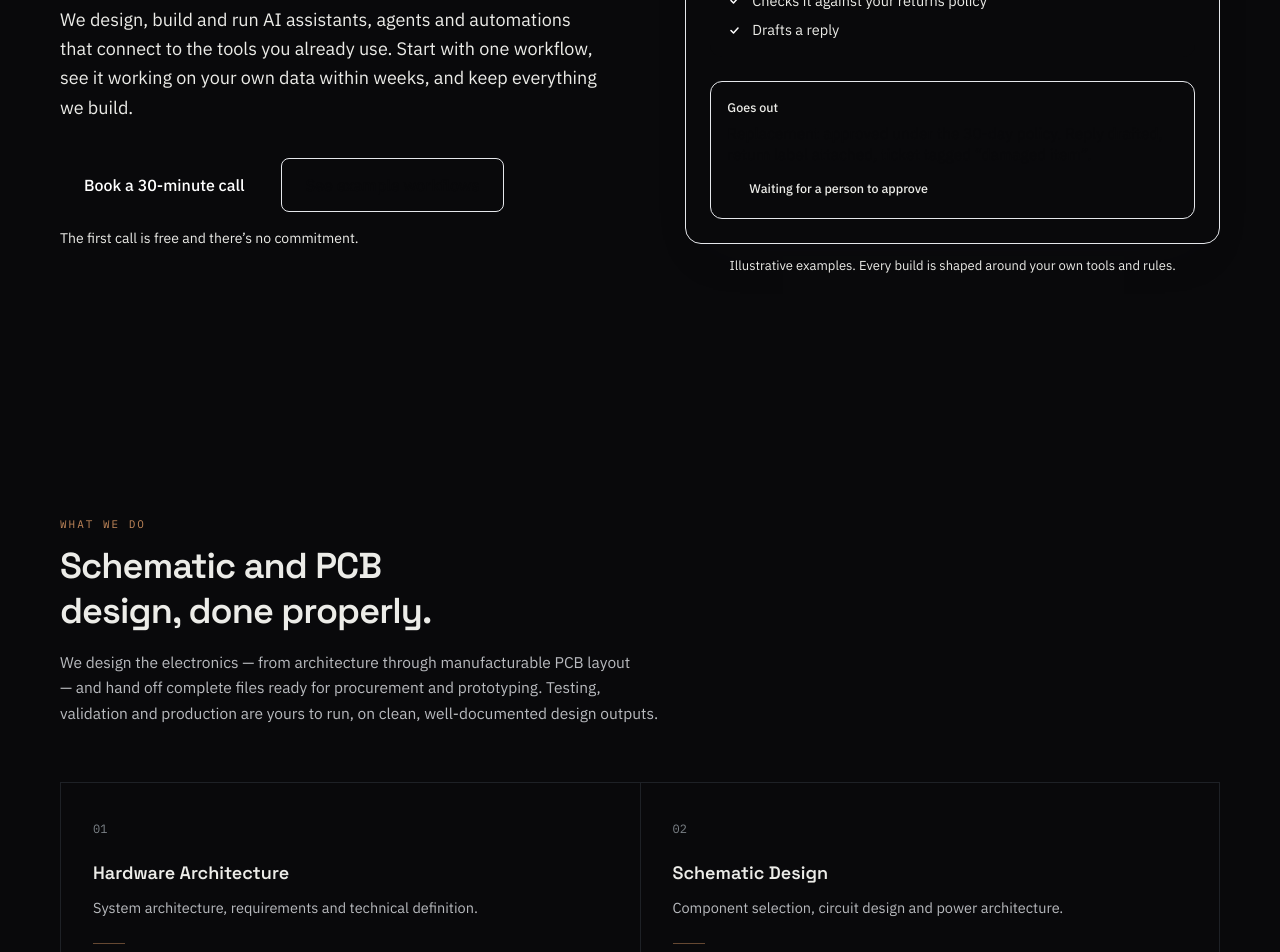
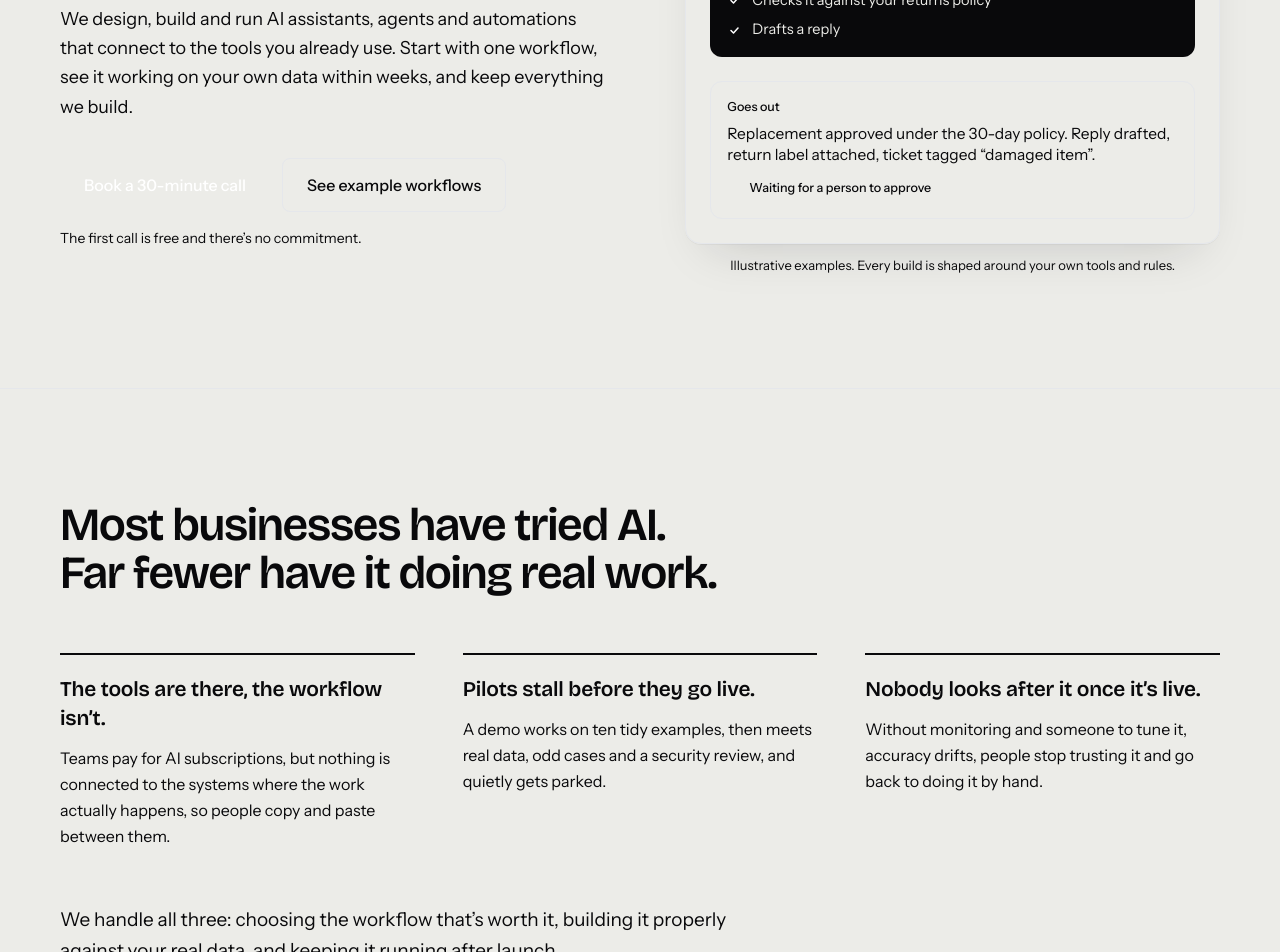
Before and after one commit to yashsagar1131-lab/rapidflowdesigns, a Next.js app: page / in a window 1280 px wide. Shown: the part 440-1392 px from the top of the page. Built offline with nearby package versions, Linux system fonts and the light colour scheme.

Commit message:
AI agency redesign: layout, page and styles

```diff
--- a/app/globals.css
+++ b/app/globals.css
@@ -2,79 +2,86 @@
 @tailwind components;
 @tailwind utilities;
 
-:root {
-  --grid-line: rgba(236, 236, 232, 0.045);
-}
-
-* {
+html {
   scroll-behavior: smooth;
-}
-
-html {
+  scroll-padding-top: 80px;
   -webkit-font-smoothing: antialiased;
 }
 
 body {
-  background-color: #09090b;
-  color: #ecece8;
-}
-
-@media (prefers-reduced-motion: reduce) {
-  * {
-    animation-duration: 0.001ms !important;
-    animation-iteration-count: 1 !important;
-    transition-duration: 0.001ms !important;
-    scroll-behavior: auto !important;
-  }
+  background-color: #f3f4f1;
+  color: #15171c;
 }
 
 ::selection {
-  background: #c1875a;
-  color: #09090b;
-}
-
-/*
-  Reveal-on-scroll, fail-safe by design: content has no hidden state at
-  all unless the JS component explicitly opts an element into it (and even
-  then, the component forces visibility after 1.5s no matter what). If JS
-  never runs — disabled, blocked, or errors elsewhere on the page — content
-  simply has no animation classes applied and renders normally.
-*/
-.reveal-pending {
-  opacity: 0;
-  transform: translateY(16px);
-}
-.reveal-in {
-  animation: fade-up 0.7s cubic-bezier(0.16, 1, 0.3, 1) forwards;
+  background: #1f6f5c;
+  color: #ffffff;
 }
 
 .text-balance {
   text-wrap: balance;
 }
 
-/* Focus visibility */
+.text-pretty {
+  text-wrap: pretty;
+}
+
 a:focus-visible,
 button:focus-visible,
 input:focus-visible,
 textarea:focus-visible,
-select:focus-visible {
-  outline: 2px solid #c1875a;
+select:focus-visible,
+summary:focus-visible {
+  outline: 2px solid #1f6f5c;
   outline-offset: 3px;
-  border-radius: 2px;
+  border-radius: 4px;
 }
 
-.grid-field {
-  background-image: var(--tw-gradient-stops), var(--tw-gradient-stops);
-  background-image: linear-gradient(to right, var(--grid-line) 1px, transparent 1px),
-    linear-gradient(to bottom, var(--grid-line) 1px, transparent 1px);
-  background-size: 56px 56px;
+/* Hero flow demo: the only ambient motion on the page. */
+@keyframes step-in {
+  from {
+    opacity: 0;
+    transform: translateY(6px);
+  }
+  to {
+    opacity: 1;
+    transform: translateY(0);
+  }
 }
 
-/* Hero circuit diagram: fine reference-designator/silkscreen text renders
-   below legible size once the SVG is scaled down to phone width, so hide
-   it there rather than let it render as illegible clutter. */
-@media (max-width: 480px) {
-  .hero-svg-fine-detail {
+@keyframes travel {
+  from {
+    top: 0%;
+  }
+  to {
+    top: 100%;
+  }
+}
+
+.step-in {
+  animation: step-in 0.45s cubic-bezier(0.16, 1, 0.3, 1) both;
+}
+
+.flow-dot {
+  animation: travel 1.6s cubic-bezier(0.45, 0, 0.55, 1) infinite;
+}
+
+@media (prefers-reduced-motion: reduce) {
+  html {
+    scroll-behavior: auto;
+  }
+  .step-in,
+  .flow-dot {
+    animation: none !important;
+  }
+  .flow-dot {
     display: none;
   }
 }
+
+details > summary {
+  list-style: none;
+}
+details > summary::-webkit-details-marker {
+  display: none;
+}
--- a/app/layout.tsx
+++ b/app/layout.tsx
@@ -1,60 +1,50 @@
 import type { Metadata } from "next";
-import { Space_Grotesk, IBM_Plex_Sans, IBM_Plex_Mono } from "next/font/google";
+import { Bricolage_Grotesque, Instrument_Sans } from "next/font/google";
 import "./globals.css";
 
-const display = Space_Grotesk({
+const display = Bricolage_Grotesque({
   subsets: ["latin"],
-  weight: ["500", "600", "700"],
   variable: "--font-display",
   display: "swap",
 });
 
-const body = IBM_Plex_Sans({
+const body = Instrument_Sans({
   subsets: ["latin"],
-  weight: ["400", "500", "600"],
   variable: "--font-body",
   display: "swap",
 });
 
-const mono = IBM_Plex_Mono({
-  subsets: ["latin"],
-  weight: ["400", "500"],
-  variable: "--font-mono",
-  display: "swap",
-});
-
 const siteUrl = "https://rapidflowdesigns.com";
+const title = "RapidFlow Designs | AI Development & Implementation";
+const description =
+  "RapidFlow Designs designs, builds and runs AI systems — assistants, agents and automations — that connect to the tools your business already uses. Start with one workflow and keep everything we build.";
 
 export const metadata: Metadata = {
   metadataBase: new URL(siteUrl),
-  title: "RapidFlow Designs | Hardware Schematic & PCB Design",
-  description:
-    "RapidFlow Designs provides hardware schematic and PCB design services — from electronics architecture through manufacturable layout, delivered as complete design files ready for procurement and prototyping.",
+  title,
+  description,
   keywords: [
-    "hardware schematic design",
-    "electronics engineering",
-    "PCB design",
-    "PCB layout",
-    "hardware engineering",
-    "circuit design",
-    "electronics design",
-    "BOM",
-    "PCB design services",
-    "schematic design services",
+    "AI development",
+    "AI implementation",
+    "AI agents",
+    "AI automation",
+    "workflow automation",
+    "LLM integration",
+    "RAG",
+    "AI consulting",
+    "custom AI solutions",
   ],
   openGraph: {
-    title: "RapidFlow Designs | Hardware Schematic & PCB Design",
-    description:
-      "Hardware schematic and PCB design, from electronics architecture through manufacturable layout — delivered as complete design files ready for procurement and prototyping.",
+    title,
+    description,
     url: siteUrl,
     siteName: "RapidFlow Designs",
     type: "website",
   },
   twitter: {
     card: "summary_large_image",
-    title: "RapidFlow Designs | Hardware Schematic & PCB Design",
-    description:
-      "Hardware schematic and PCB design, from electronics architecture through manufacturable layout — delivered as complete design files ready for procurement and prototyping.",
+    title,
+    description,
   },
   icons: {
     icon: "/favicon.svg",
@@ -65,8 +55,8 @@ export default function RootLayout({
   children,
 }: Readonly<{ children: React.ReactNode }>) {
   return (
-    <html lang="en" className={`${display.variable} ${body.variable} ${mono.variable}`}>
-      <body className="font-body bg-ink text-paper antialiased">{children}</body>
+    <html lang="en" className={`${display.variable} ${body.variable}`}>
+      <body className="bg-paper font-body text-ink antialiased">{children}</body>
     </html>
   );
 }
--- a/app/page.tsx
+++ b/app/page.tsx
@@ -1,10 +1,12 @@
 import Nav from "@/components/Nav";
 import Hero from "@/components/Hero";
-import Capabilities from "@/components/Capabilities";
+import Problem from "@/components/Problem";
+import Services from "@/components/Services";
+import Examples from "@/components/Examples";
 import Process from "@/components/Process";
-import WhyRapidFlow from "@/components/WhyRapidFlow";
-import Applications from "@/components/Applications";
-import WhoWeWorkWith from "@/components/WhoWeWorkWith";
+import Engagements from "@/components/Engagements";
+import Principles from "@/components/Principles";
+import Faq from "@/components/Faq";
 import Contact from "@/components/Contact";
 import Footer from "@/components/Footer";
 
@@ -14,11 +16,13 @@ export default function Home() {
       <Nav />
       <main>
         <Hero />
-        <Capabilities />
+        <Problem />
+        <Services />
+        <Examples />
         <Process />
-        <WhyRapidFlow />
-        <Applications />
-        <WhoWeWorkWith />
+        <Engagements />
+        <Principles />
+        <Faq />
         <Contact />
       </main>
       <Footer />
```
